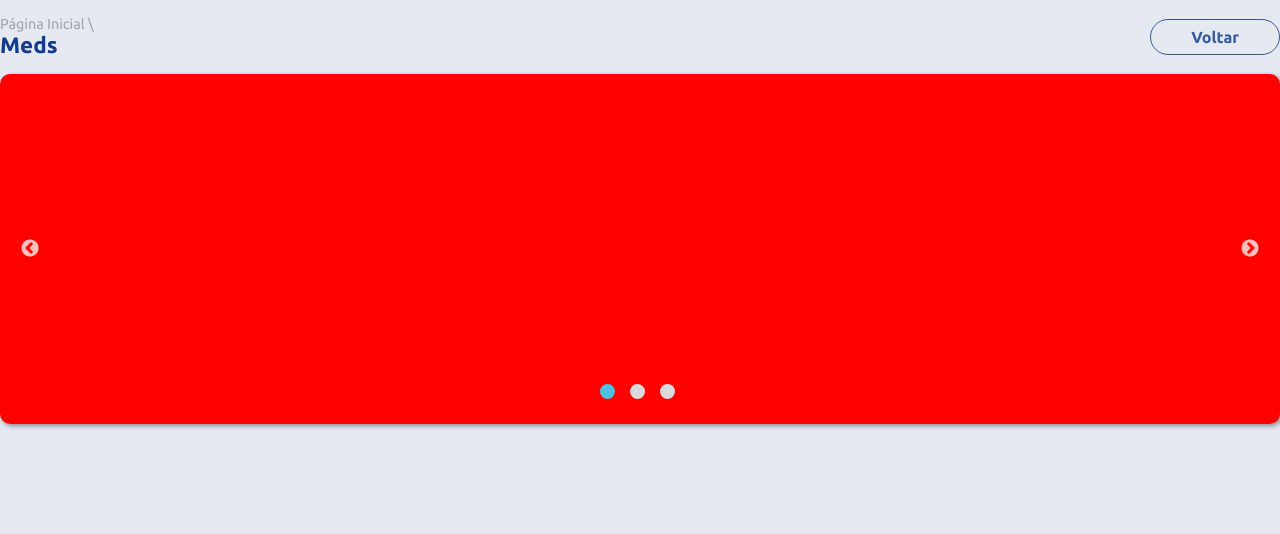
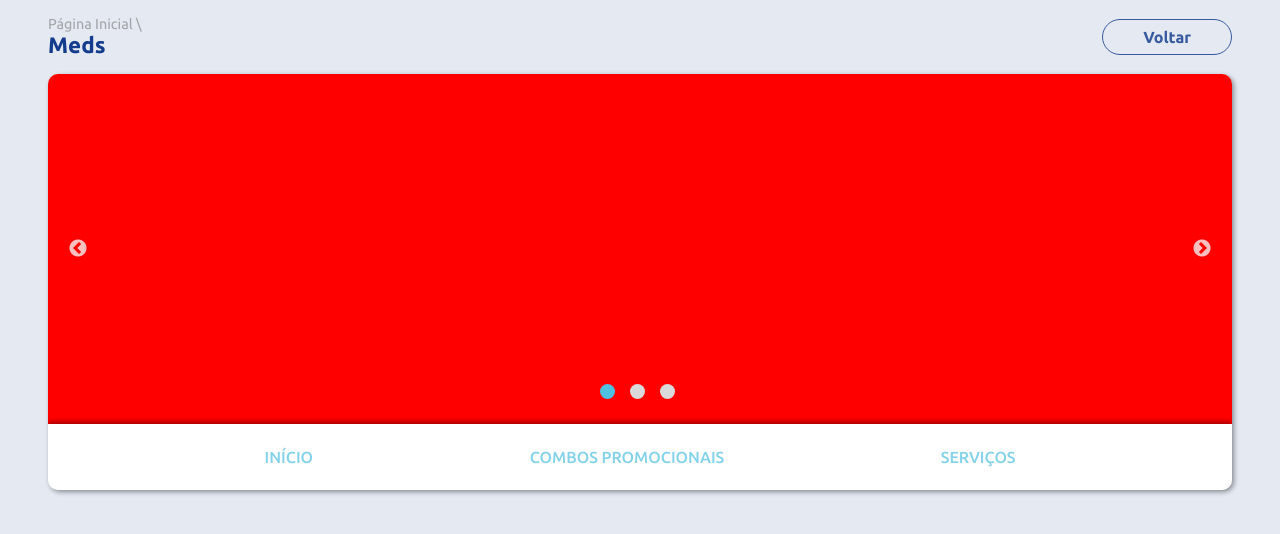
Before and after one commit to lucasforte/lighthouse-challenge, a React (Create React App) app: page / in a window 1280 px wide. Shown: the top 534 px of the page. Built offline with nearby package versions, Linux system fonts and the light colour scheme.

Commit message:
Adjusted the navbar and finished the style

```diff
--- a/src/components/NavBar/index.tsx
+++ b/src/components/NavBar/index.tsx
@@ -1,10 +1,12 @@
+import "./styles.scss";
+
 const NavBar = () => {
   return (
     <nav className="page-navbar">
       <ul>
-        <li></li>
-        <li></li>
-        <li></li>
+        <li className="">Início</li>
+        <li>Combos Promocionais</li>
+        <li>Serviços</li>
       </ul>
     </nav>
   );
--- a/src/components/NavBar/styles.scss
+++ b/src/components/NavBar/styles.scss
@@ -0,0 +1,27 @@
+.page-navbar {
+  width: 100%;
+  padding: 1.5rem 0;
+  background-color: #fff;
+  position: relative;
+  z-index: 3;
+  box-shadow: 0 -2px 5px rgb(0 0 0 / 40%);
+  ul {
+    width: 100%;
+    display: flex;
+    justify-content: space-evenly;
+    align-items: center;
+    li {
+      color: #4fc0e0;
+      text-transform: uppercase;
+      text-decoration: underline;
+      text-decoration-color: transparent;
+      font-weight: 500;
+      opacity: 0.7;
+      transition: all 0.3s ease;
+      &.active {
+        opacity: 1;
+        text-decoration-color: #4fc0e0;
+      }
+    }
+  }
+}
--- a/src/components/Presentation/index.tsx
+++ b/src/components/Presentation/index.tsx
@@ -1,5 +1,12 @@
+import "./styles.scss";
+
 const Presentation = () => {
-  return <div></div>;
+  return (
+    <main className="page-presentation">
+      <h1></h1>
+      <p></p>
+    </main>
+  );
 };
 
 export default Presentation;
--- a/src/components/Presentation/styles.scss
+++ b/src/components/Presentation/styles.scss
@@ -0,0 +1,2 @@
+.page-presentation {
+}
--- a/src/sass/index.scss
+++ b/src/sass/index.scss
@@ -2,6 +2,10 @@
   margin: 0;
   padding: 0;
   font-family: "Ubuntu", sans-serif;
+}
+
+#root {
+  padding: 0 3rem;
 }
 
 body {
```
